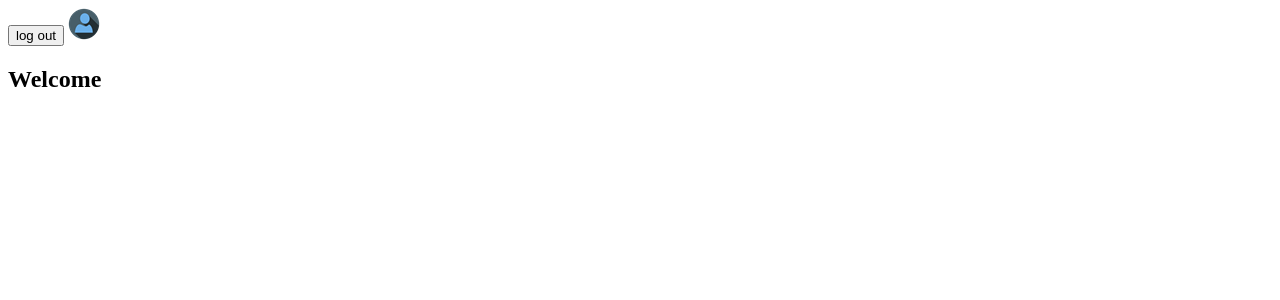
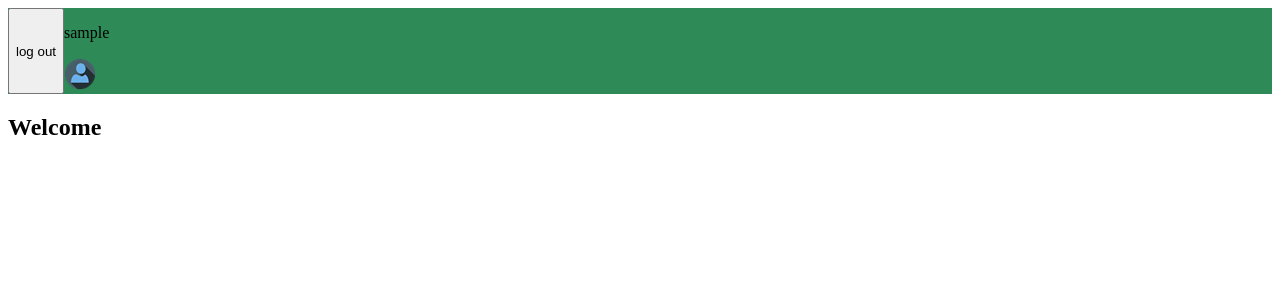
Before and after one commit to warden18/stms, an Angular app: page /authenticated in a window 1280 px wide. Shown: the top 300 px of the page. Built offline with nearby package versions, Linux system fonts and the light colour scheme; sample sign-in values are in the browser's storage.

Commit message:
Add Login service

```diff
--- a/src/app/app.module.ts
+++ b/src/app/app.module.ts
@@ -8,7 +8,8 @@ import { AppComponent } from './app.component';
 import { LoginFormComponent } from './login-form/login-form.component';
 import { WelcomePageComponent } from './welcome-page/welcome-page.component';
 
-import { AppRoutingModule }     from './app-routing.module'
+import { AppRoutingModule } from './app-routing.module'
+import { UserService } from "./user.service";
 
 
 @NgModule({
@@ -22,7 +23,7 @@ import { AppRoutingModule }     from './app-routing.module'
     AppRoutingModule,
     ReactiveFormsModule
   ],
-  providers: [],
+  providers: [UserService],
   bootstrap: [AppComponent]
 })
 export class AppModule { }
--- a/src/app/login-form/login-form.component.html
+++ b/src/app/login-form/login-form.component.html
@@ -1,6 +1,6 @@
 <form class="login-form" [formGroup]="loginForm">
 	<h2 class="login-title">Login</h2>
-	<input type="text" formControlName="username" placeholder="Username">
-	<input type="password" formControlName="password" placeholder="Password">
-	<button type="button" (click)="logIn()"> Let me in.</button>
+	<input #username type="text" formControlName="username" placeholder="Username">
+	<input #password type="password" formControlName="password" placeholder="Password">
+	<button type="button" (click)="logIn(username.value, password.value)"> Let me in.</button>
 </form>
--- a/src/app/login-form/login-form.component.ts
+++ b/src/app/login-form/login-form.component.ts
@@ -1,6 +1,8 @@
 import { Component, OnInit } from '@angular/core';
 import { Router } from '@angular/router';
 import { FormGroup, FormBuilder, Validators } from '@angular/forms';
+
+import { UserService } from "../user.service";
 
 @Component({
   selector: 'app-login-form',
@@ -10,7 +12,7 @@ import { FormGroup, FormBuilder, Validators } from '@angular/forms';
 export class LoginFormComponent implements OnInit {
 	loginForm: FormGroup;
 
-  constructor(private router: Router, private fb: FormBuilder) {}
+  constructor(private router: Router, private fb: FormBuilder, private userService: UserService) {}
 
   ngOnInit() {
   	this.loginForm = this.fb.group({
@@ -23,7 +25,8 @@ export class LoginFormComponent implements OnInit {
   	});
   }
 
-	public logIn(): void {
-	 this.router.navigate([ 'authenticated' ]);
+	public logIn(username: string, password: string): void {
+    this.userService.saveUser({ username, password });
+ 		this.router.navigate([ 'authenticated' ]);
 	}
 }
--- /dev/null
+++ b/src/app/user.service.ts
@@ -0,0 +1,16 @@
+import { Injectable } from '@angular/core';
+
+@Injectable()
+export class UserService {
+
+  constructor() { }
+
+  saveUser(user: any): any {
+  	localStorage.setItem("username", user.username);
+    localStorage.setItem("password", user.password);
+  }
+
+  getUsername(): any {
+		return localStorage.getItem("username");
+  }
+}
--- a/src/app/welcome-page/welcome-page.component.css
+++ b/src/app/welcome-page/welcome-page.component.css
@@ -0,0 +1,5 @@
+.nav {
+	background-color: SeaGreen;
+	display: flex;
+	flex-direction: row;
+}
--- a/src/app/welcome-page/welcome-page.component.html
+++ b/src/app/welcome-page/welcome-page.component.html
@@ -1,7 +1,9 @@
-<nav>
+<nav class="nav">
 	<button (click)="logOut()">log out</button>
-	{{username}}
-	<img src="assets/user.png" alt="">
+	<div>
+		<p>{{username}}</p>
+		<img src="assets/user.png" alt="">
+	</div>
 </nav>
 
 <h2>Welcome</h2>
--- a/src/app/welcome-page/welcome-page.component.ts
+++ b/src/app/welcome-page/welcome-page.component.ts
@@ -1,6 +1,8 @@
 import { Component, OnInit } from '@angular/core';
 import { Router } from '@angular/router';
 import { FormGroup, FormBuilder } from '@angular/forms';
+
+import { UserService } from "../user.service";
 
 @Component({
   selector: 'app-welcome-page',
@@ -8,12 +10,16 @@ import { FormGroup, FormBuilder } from '@angular/forms';
   styleUrls: ['./welcome-page.component.css']
 })
 export class WelcomePageComponent implements OnInit {
+	public username: string;
 
-  constructor(private router: Router) { }
+  constructor(private router: Router, private userService: UserService) { }
 
-  ngOnInit() {}
+  ngOnInit() {
+  	this.username = this.userService.getUsername();
+  }
 
   logOut(): void {
+  		localStorage.clear();
   		this.router.navigate([ 'login' ]);
   }
 }
```
Also changed, not shown: 1 other file (tests, documents, lock files or other folders).
